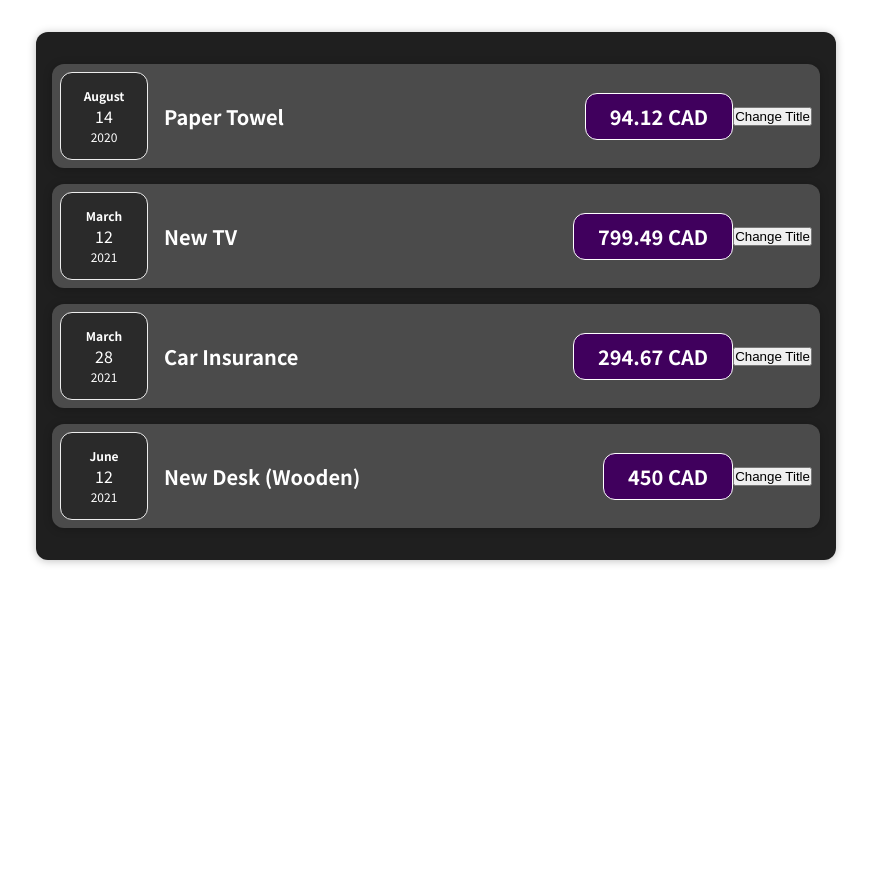
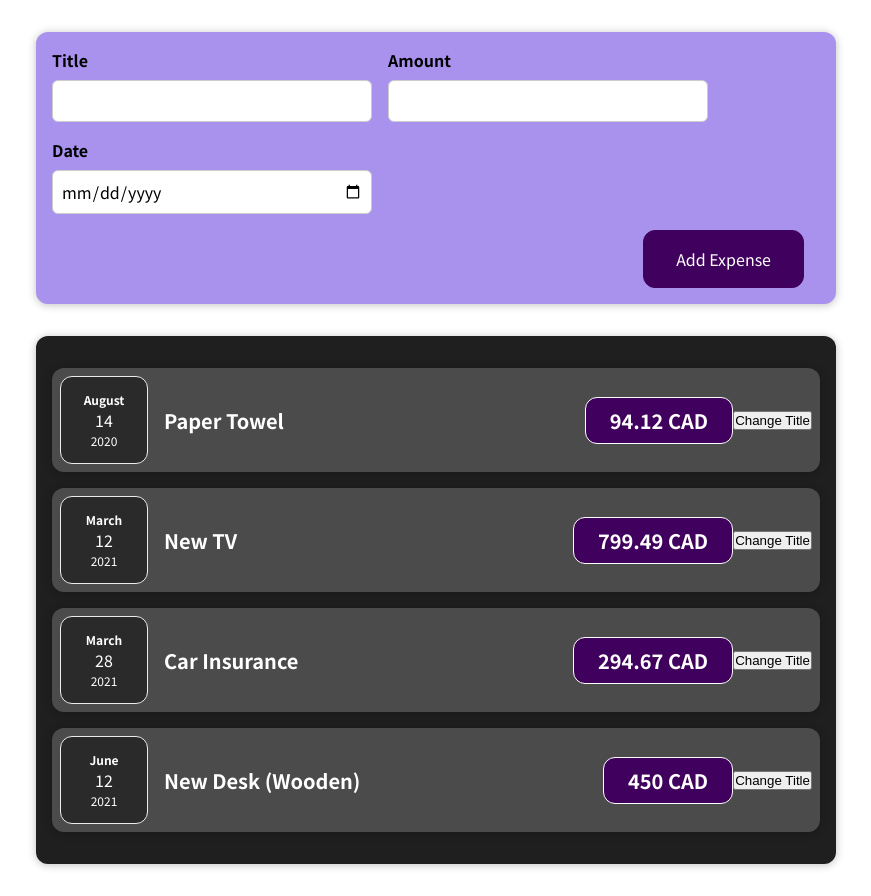
Before and after one commit to MoomenEltelbany/Expense-Project-React, a React (Create React App) app: page / in a window 1280 px wide. Shown: the whole page, without its empty margins (204-1075 px from the left). Before the commit the page ends 800 px from the top, so only its background shows below. Built offline with nearby package versions, Linux system fonts and the light colour scheme.

Commit message:
update the form

```diff
--- a/src/App.js
+++ b/src/App.js
@@ -1,5 +1,6 @@
 import React from "react";
 import Expenses from "./components/Expenses/Expenses";
+import NewExpense from "./components/NewExpense/NewExpense";
 
 const App = () => {
     const expenses = [
@@ -30,6 +31,7 @@
     ];
     return (
         <div>
+            <NewExpense></NewExpense>
             <Expenses items={expenses} />
         </div>
     );
--- /dev/null
+++ b/src/components/NewExpense/ExpenseForm.css
@@ -0,0 +1,26 @@
+.new-expense__controls {
+    display: flex;
+    flex-wrap: wrap;
+    gap: 1rem;
+    margin-bottom: 1rem;
+    text-align: left;
+}
+
+.new-expense__control label {
+    font-weight: bold;
+    margin-bottom: 0.5rem;
+    display: block;
+}
+
+.new-expense__control input {
+    font: inherit;
+    padding: 0.5rem;
+    border-radius: 6px;
+    border: 1px solid #ccc;
+    width: 20rem;
+    max-width: 100%;
+}
+
+.new-expense__actions {
+    text-align: right;
+}
--- /dev/null
+++ b/src/components/NewExpense/ExpenseForm.js
@@ -0,0 +1,55 @@
+import React, { useState } from "react";
+import "./ExpenseForm.css";
+
+const ExpenseForm = () => {
+    const [enteredTitle, setEnteredTitle] = useState("");
+    const [enteredAmount, setEnteredAmount] = useState("");
+    const [entereddate, setEntereddate] = useState("");
+
+    const titleChangeHandler = (event) => {
+        setEnteredTitle(event.target.value);
+    };
+
+    const amountChangeHandler = (event) => {
+        setEnteredAmount(event.target.value);
+    };
+
+    const dateChangeHandler = (event) => {
+        setEntereddate(event.target.value);
+    };
+    return (
+        <>
+            <form>
+                <div className="new-expense__controls">
+                    <div className="new-expense__control">
+                        <label>Title</label>
+                        <input type="text" onChange={titleChangeHandler} />
+                    </div>
+                    <div className="new-expense__control">
+                        <label>Amount</label>
+                        <input
+                            type="number"
+                            min="0.01"
+                            step="0.01"
+                            onChange={amountChangeHandler}
+                        />
+                    </div>
+                    <div className="new-expense__control">
+                        <label>Date</label>
+                        <input
+                            type="date"
+                            min="2019-01-01"
+                            max="2023-12-31"
+                            onChange={dateChangeHandler}
+                        />
+                    </div>
+                </div>
+                <div className="new-expense__actions">
+                    <button type="submit">Add Expense</button>
+                </div>
+            </form>
+        </>
+    );
+};
+
+export default ExpenseForm;
--- a/src/components/NewExpense/NewExpense.css
+++ b/src/components/NewExpense/NewExpense.css
@@ -1,26 +1,38 @@
-.new-expense__controls {
-    display: flex;
-    flex-wrap: wrap;
-    gap: 1rem;
-    margin-bottom: 1rem;
-    text-align: left;
+.new-expense {
+    background-color: #a892ee;
+    padding: 1rem;
+    margin: 2rem auto;
+    width: 50rem;
+    max-width: 95%;
+    border-radius: 12px;
+    text-align: center;
+    box-shadow: 0 1px 8px rgba(0, 0, 0, 0.25);
 }
 
-.new-expense__control label {
-    font-weight: bold;
-    margin-bottom: 0.5rem;
-    display: block;
+.new-expense button {
+    font: inherit;
+    cursor: pointer;
+    padding: 1rem 2rem;
+    border: 1px solid #40005d;
+    background-color: #40005d;
+    color: white;
+    border-radius: 12px;
+    margin-right: 1rem;
 }
 
-.new-expense__control input {
-    font: inherit;
-    padding: 0.5rem;
-    border-radius: 6px;
-    border: 1px solid #ccc;
-    width: 20rem;
-    max-width: 100%;
+.new-expense button:hover,
+.new-expense button:active {
+    background-color: #510674;
+    border-color: #510674;
 }
 
-.new-expense__actions {
-    text-align: right;
+.new-expense button.alternative {
+    color: #220131;
+    border-color: transparent;
+    background-color: transparent;
 }
+
+.new-expense button.alternative:hover,
+.new-expense button.alternative:active {
+    background-color: #ddb3f8;
+}
--- a/src/components/NewExpense/NewExpense.js
+++ b/src/components/NewExpense/NewExpense.js
@@ -1,10 +1,11 @@
 import React from "react";
+import ExpenseForm from "./ExpenseForm";
 import "./NewExpense.css";
 
 const NewExpense = () => {
     return (
-        <div>
-            <form></form>
+        <div className="new-expense">
+            <ExpenseForm></ExpenseForm>
         </div>
     );
 };
```
Also changed, not shown: 1 other file (tests, documents, lock files or other folders).
